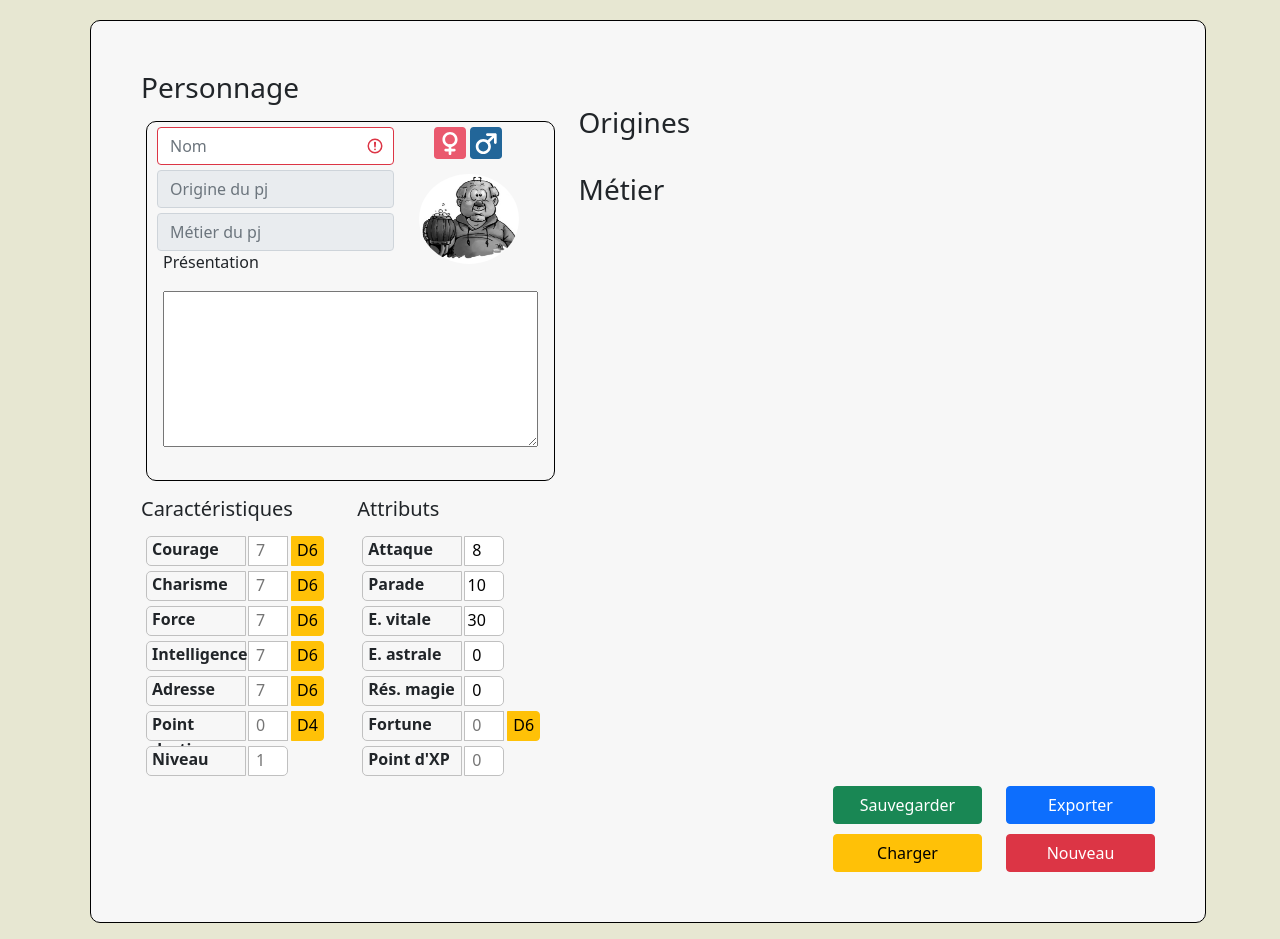
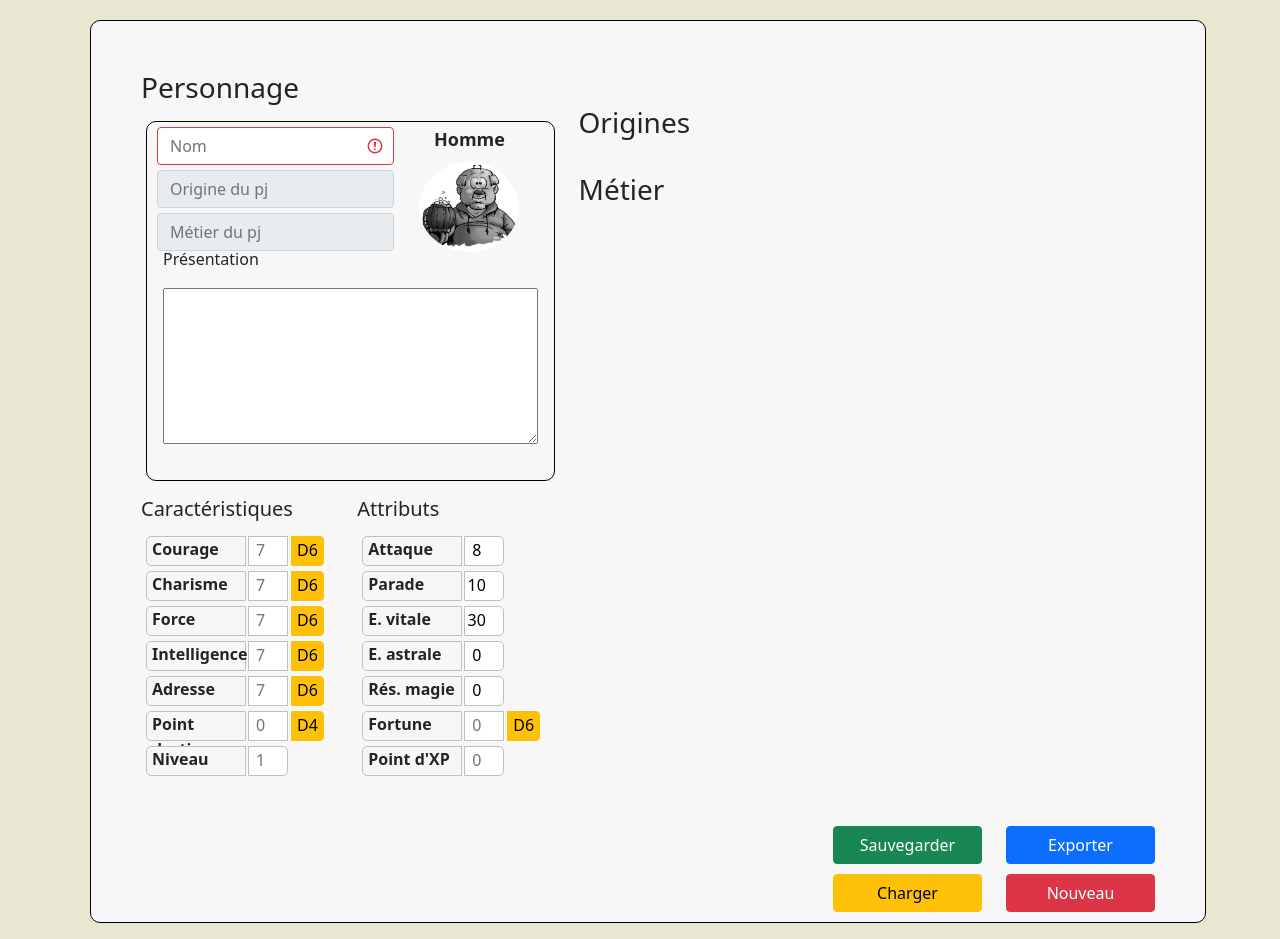
Before and after one commit to dom-astro/loubet, a plain HTML site: page perso.html in a window 1280 px wide. Shown: the part 300-1239 px from the top of the page. Drawn offline with Linux system fonts and the light colour scheme.

Commit message:
Add files via upload

```diff
--- a/perso.html
+++ b/perso.html
@@ -39,13 +39,11 @@
 								<input id="metier" type="text" class="form-control" placeholder="Métier du pj" title="Métier du pj" disabled               style="margin-left: 10px; margin-top: 5px; width: 90%">
 								<!--div class="invalid-feedback" style="margin-left: 10px;">Veuillez choisir un nom.</div-->
 							</div>
-							<div class="col-4">
-								<img id="femme" src="img/femme.svg"  width="32px" alt="Femme" title="Femme" onclick="setGenre('femme')" style="margin-top: 5px;">
-								<img id="homme" src="img/homme.svg"  width="32px" alt="Homme" title="Homme" onclick="setGenre('homme')" style="margin-top: 5px;">
+							<div id="desc-genre" class="col-4">
+								<!--img id="femme" src="img/femme.svg"  width="32px" alt="Femme" title="Femme" onclick="setGenre('femme')" style="margin-top: 5px; margin-left: -28px;">
+								<img id="homme" src="img/homme.svg"  width="32px" alt="Homme" title="Homme" onclick="setGenre('homme')" style="margin-top: 5px"-->
+								<span id="genre" style="font-weight: bold; font-size: 18px; position: relative; top: 5px;">Homme</span>
 								<img id="imgPerso" class="card-img-top rounded-circle" src="img/pj.png" alt="Card image" style="width: 100px; height: 90px; position: relative; left: -20px; top:10px">
-
-								<!--input type="radio" id="girl" name="genre" value="f" style="margin-left: 15px; margin-top: 8px;" checked><label for="girl" style="margin-left: 5px">Fille</label><br>
-								<input type="radio" id="boy" name="genre" value="g" style="margin-left: 15px"><label for="boy" style="margin-left: 5px">Gars</label-->
 							</div>
 						</div>
 						<div class="card-body" style="position: relative; top: -20px;">
@@ -128,7 +126,7 @@
 			</div>
 			<div class="col-7">
 				<div id="aide" class="card" style="display: none; top: 35px;">
-					<h4 class="aide"> Bienvenue sur la page de création du PJ !</h4>
+					<h4 class="aide">Aide à la création du PJ</h4>
 					<p id="aide-texte" class="aide"></p>
 
 				</div>
@@ -150,7 +148,7 @@
 				</div>
 			</div>
 		</div>
-		<div class="row">
+		<div class="row" style="position: relative; top: 40px;">
 			<div class="col-8"></div>
 			<div class="col-2">
 					<button type="button" class="btn btn-success btn-svg" style="margin-top: 10px;" onclick="savePJ()">Sauvegarder</button>
```
Also changed, not shown: 2 other files.
